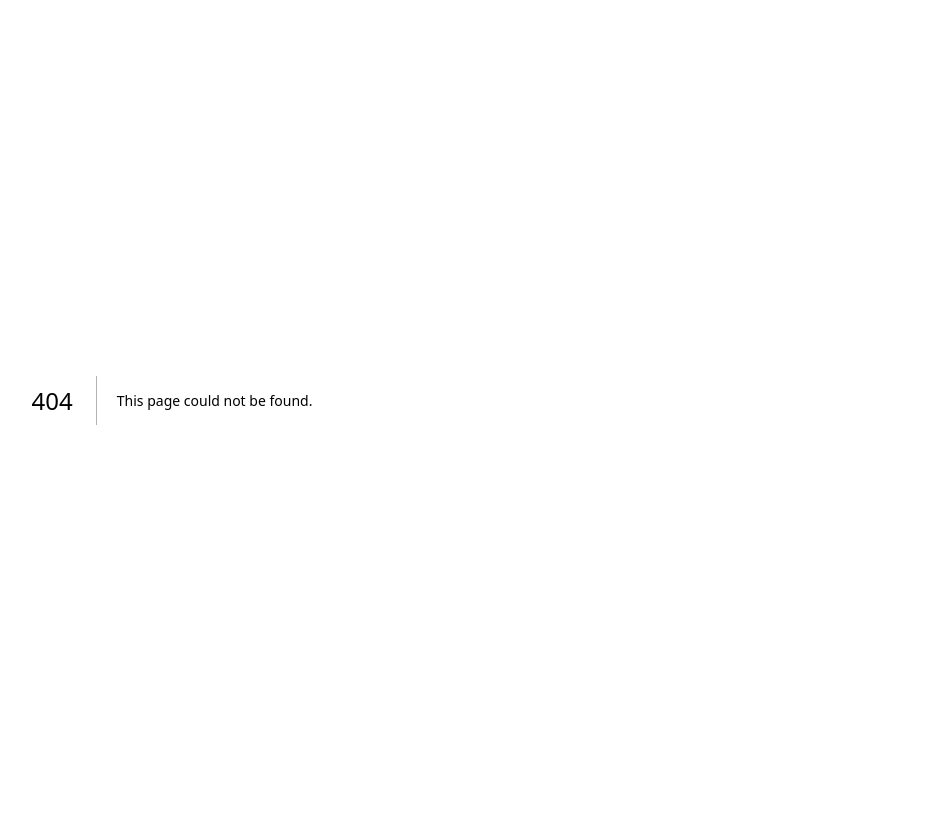
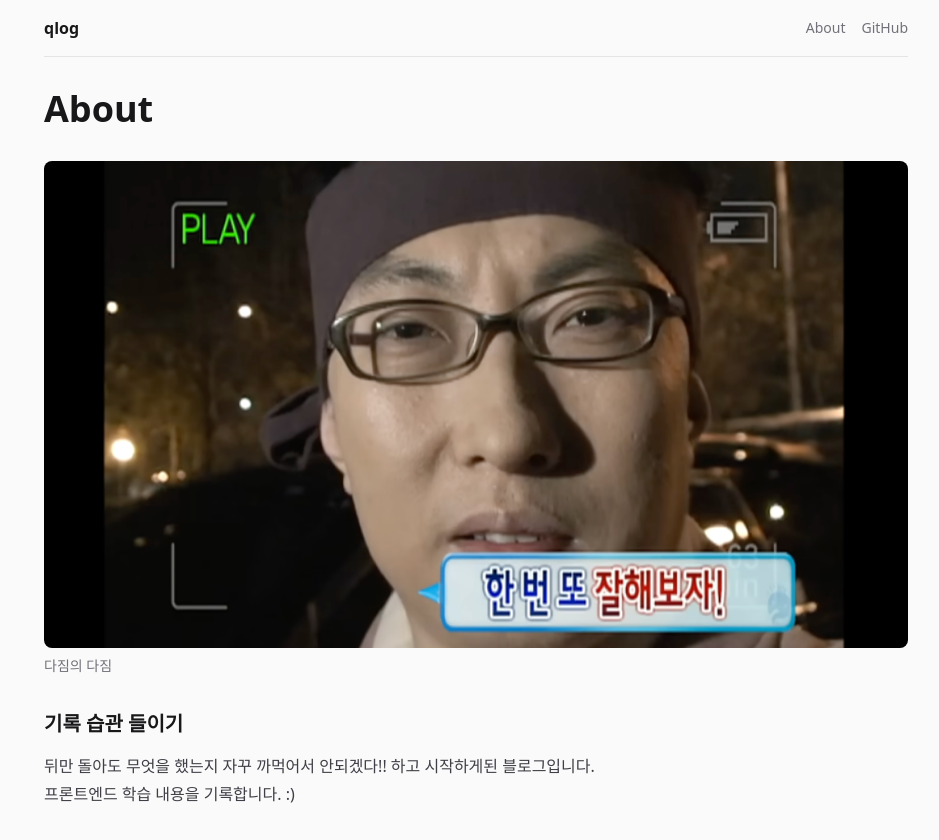
Before and after one commit to q1Lim/qlog, a Next.js app: page /about in a window 1280 px wide. Before the commit this address had no page. Shown: the whole page, without its empty margins (164-1103 px from the left). Before the commit the page ends 800 px from the top, so only its background shows below. Built offline with nearby package versions, Linux system fonts and the light colour scheme; a web font is replaced by a local one.

Commit message:
feat: Header 컴포넌트 및 About 페이지 UI 초안 구현 - About, GitHub 헤더 추가, 본문 폭 확장, About 페이지에 이미지 추가

```diff
--- /dev/null
+++ b/app/about/page.tsx
@@ -0,0 +1,27 @@
+import Image from "next/image";
+
+export default function AboutPage() {
+  return (
+    <article className="prose max-w-none py-8 prose-zinc">
+      <h1 className="font-semibold">About</h1>
+
+      <figure className="not-prose">
+        <Image
+          src="/img/profile-mudo.png"
+          alt="한번 또 잘해보자"
+          width={2102}
+          height={1184}
+          className="w-full rounded-lg"
+          priority
+        />
+        <figcaption className="mt-2 text-sm text-muted">다짐의 다짐</figcaption>
+      </figure>
+      <h3>기록 습관 들이기</h3>
+      <p>
+        뒤만 돌아도 무엇을 했는지 자꾸 까먹어서 안되겠다!! 하고 시작하게된
+        블로그입니다. <br />
+        프론트엔드 학습 내용을 기록합니다. :)
+      </p>
+    </article>
+  );
+}
--- a/app/layout.tsx
+++ b/app/layout.tsx
@@ -1,6 +1,7 @@
 import type { Metadata } from "next";
 import { JetBrains_Mono } from "next/font/google";
 import "./globals.css";
+import Header from "@/components/header";
 
 const jetbrainsMono = JetBrains_Mono({
   variable: "--font-jetbrains-mono",
@@ -23,7 +24,8 @@ export default function RootLayout({ children }: LayoutProps<"/">) {
           href="https://cdn.jsdelivr.net/gh/orioncactus/pretendard@v1.3.9/dist/web/static/pretendard.css"
         />
       </head>
-      <body className="mx-auto flex min-h-full max-w-2xl flex-col px-4 font-sans">
+      <body className="mx-auto flex min-h-full max-w-4xl flex-col px-4 font-sans">
+        <Header />
         {children}
       </body>
     </html>
--- a/app/page.tsx
+++ b/app/page.tsx
@@ -26,7 +26,6 @@ export default async function Home({ searchParams }: HomeProps) {
 
   return (
     <main>
-      <h1>qlog</h1>
       <nav className="flex flex-wrap gap-2 py-4">
         <Link href="/" className={!tag ? "font-semibold text-accent" : ""}>
           전체
--- /dev/null
+++ b/components/header.tsx
@@ -0,0 +1,24 @@
+import Link from "next/link";
+
+export default function Header() {
+  return (
+    <header className="flex items-center justify-between border-b border-border py-4">
+      <Link href="/" className="font-semibold text-foreground">
+        qlog
+      </Link>
+      <nav className="flex items-center gap-4 text-sm text-muted">
+        <Link href="/about" className="hover:text-foreground">
+          About
+        </Link>
+        <a
+          href="https://github.com/q1Lim"
+          target="_blank"
+          rel="noopener noreferrer"
+          className="hover:text-foreground"
+        >
+          GitHub
+        </a>
+      </nav>
+    </header>
+  );
+}
```
Also changed, not shown: content/posts/hello.mdx (line endings or trailing spaces), public/img/profile-mudo.png (added), 1 other file (tests, documents, lock files or other folders).
